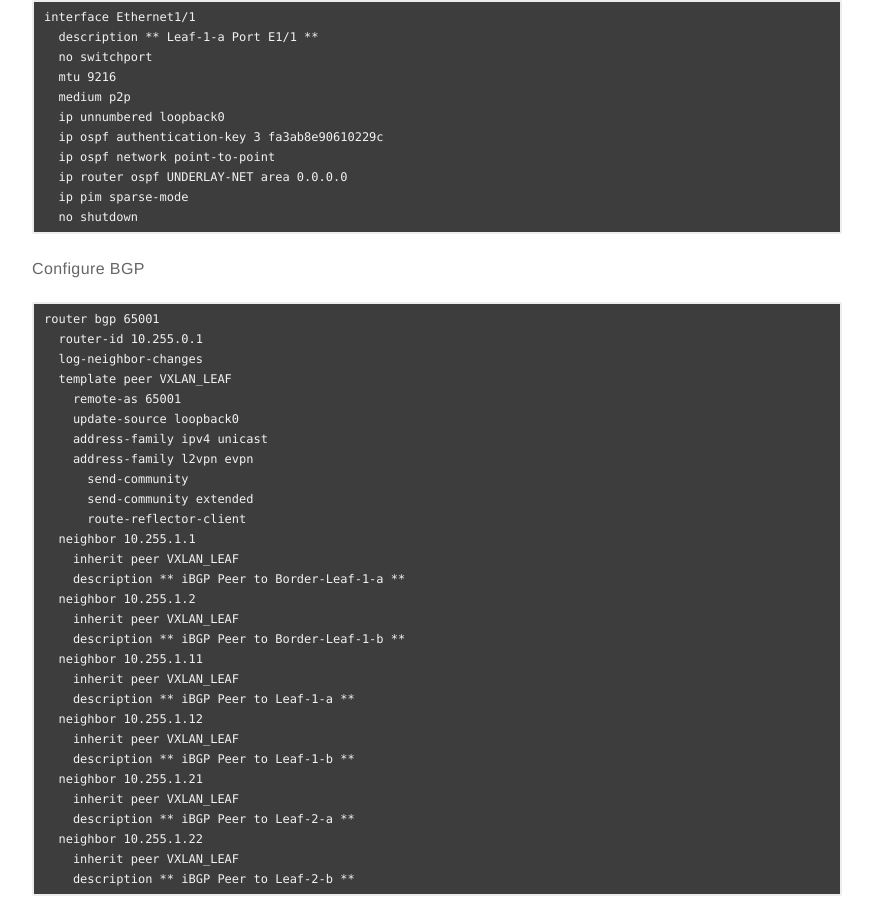
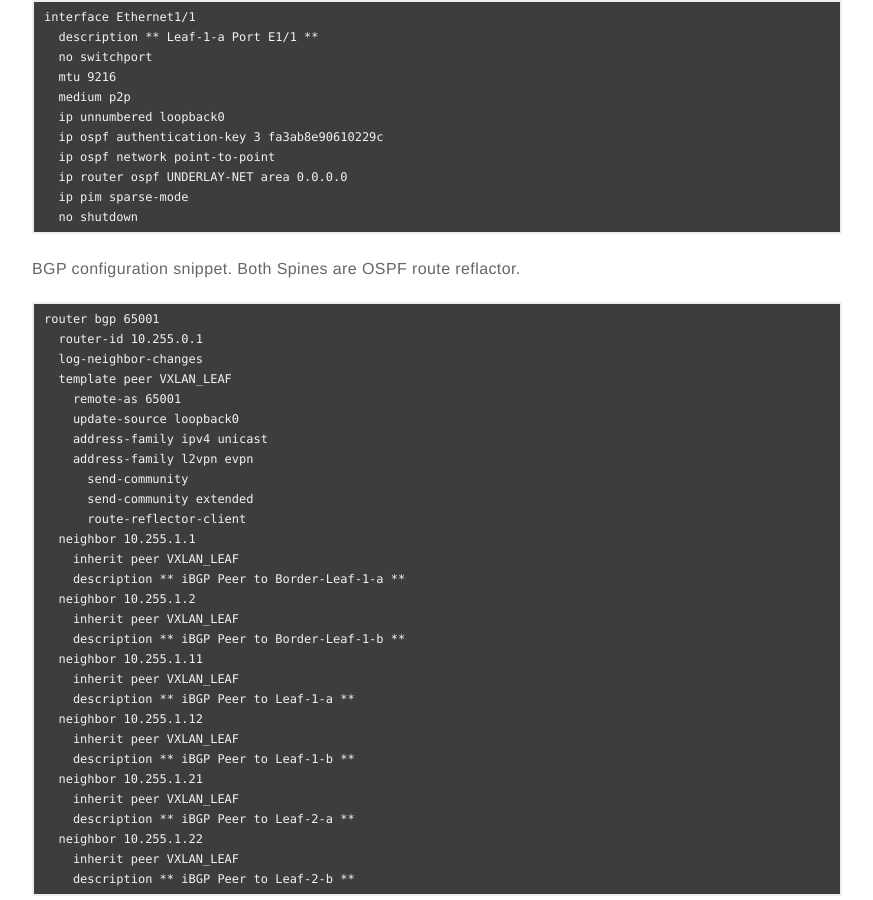
Before and after one commit to satishdotpatel/satishdotpatel.github.io, a Jekyll site: the page built from _posts/2023-07-24-bgp-evpn-vxlan-in-datacenter.markdown, in a window 1280 px wide and 900 px high, scrolled down 3602 px. Shown: the whole window, without its empty margins (203-1076 px from the left). Built offline with Jekyll 4.4.1, drawn with Linux system fonts in a browser that asks for light colours; comment, search, counter and statistics services are not loaded.

````diff
--- a/_posts/2023-07-24-bgp-evpn-vxlan-in-datacenter.markdown
+++ b/_posts/2023-07-24-bgp-evpn-vxlan-in-datacenter.markdown
@@ -134,7 +134,7 @@
   no shutdown
 ```
 
-Configure BGP
+BGP configuration snippet. Both Spines are OSPF route reflactor.
 
 ```
 router bgp 65001
````
